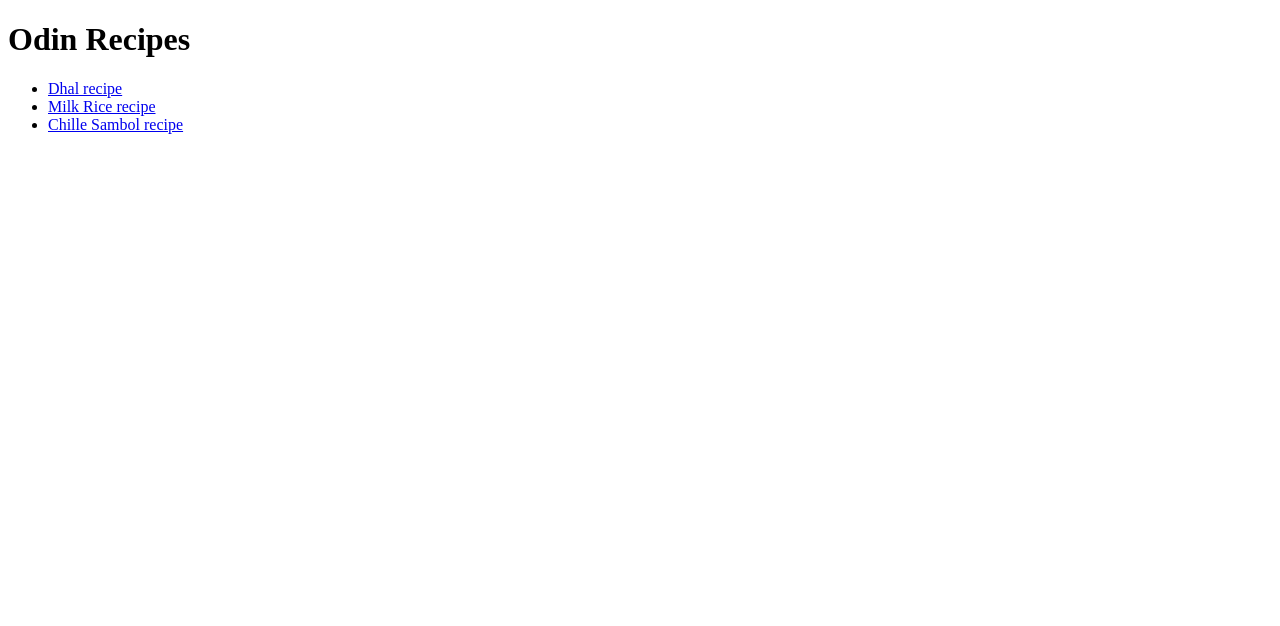
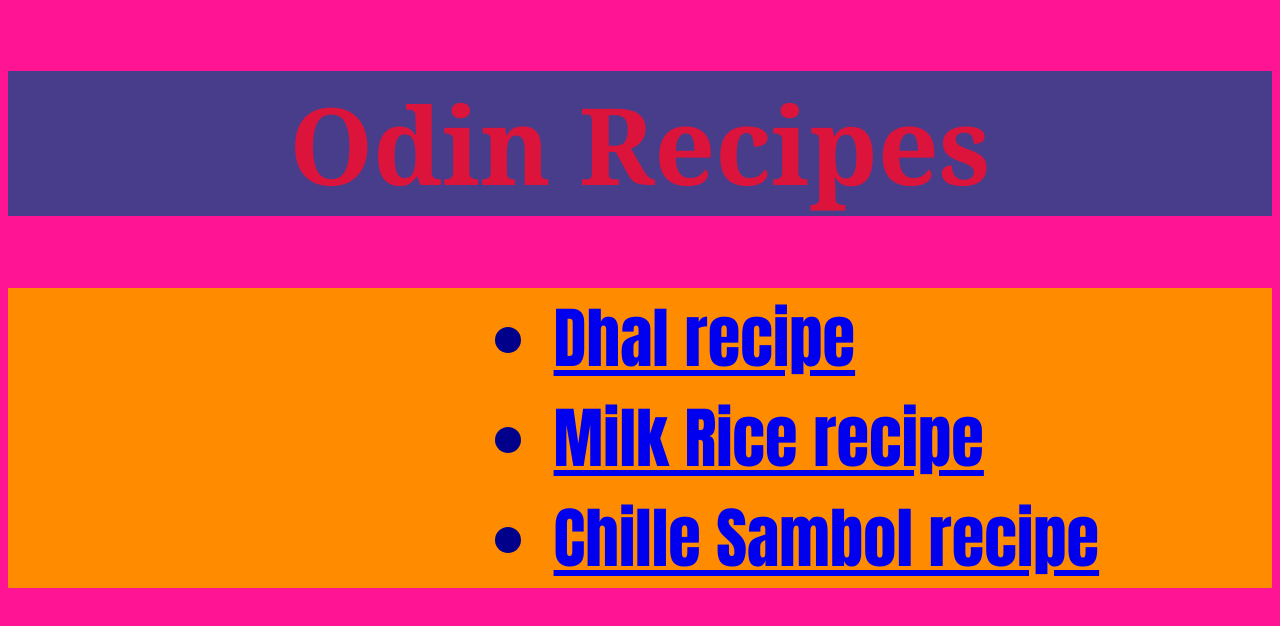
Before and after one commit to neelamanee1961/odin-recipes, a plain HTML site: page index.html in a window 1280 px wide. Drawn offline with Linux system fonts and the light colour scheme.

Commit message:
Add style.css and edit index.html

```diff
--- a/index.html
+++ b/index.html
@@ -1,13 +1,16 @@
 <!DOCTYPE html>
 <html>
 <head>
+    <link rel="stylesheet" href="style.css">
+    <title>The Odin Recipes</title>
 </head>
 <body>
 <h1>Odin Recipes</h1>
+<div>
 <ul><li>
 <a href="recipes/dhal_recipe2.html">Dhal recipe</a></li>
 <li><a href="recipes/milkrice_recipe.html">Milk Rice recipe</a></li>
 <li><a href="recipes/chilliesambol_recipe.html">Chille Sambol recipe</a></li>
-</ul>
+</ul></div>
 </body>
 </html>
--- /dev/null
+++ b/style.css
@@ -0,0 +1,27 @@
+body{
+background-color: deeppink;
+
+
+}
+
+
+h1{
+    color:crimson;
+    font-size: 80pt;
+    font-family: Georgia, 'Times New Roman', Times, serif;
+    text-align: center;
+    font-weight: 700;
+    background-color: darkslateblue;
+}
+
+
+div{
+    background-color: darkorange;
+    padding-left: 40%;
+}
+
+ul{
+    color: darkblue;
+    font-family: Impact, Haettenschweiler, 'Arial Narrow Bold', sans-serif;
+    font-size: 50pt;
+    }
```
